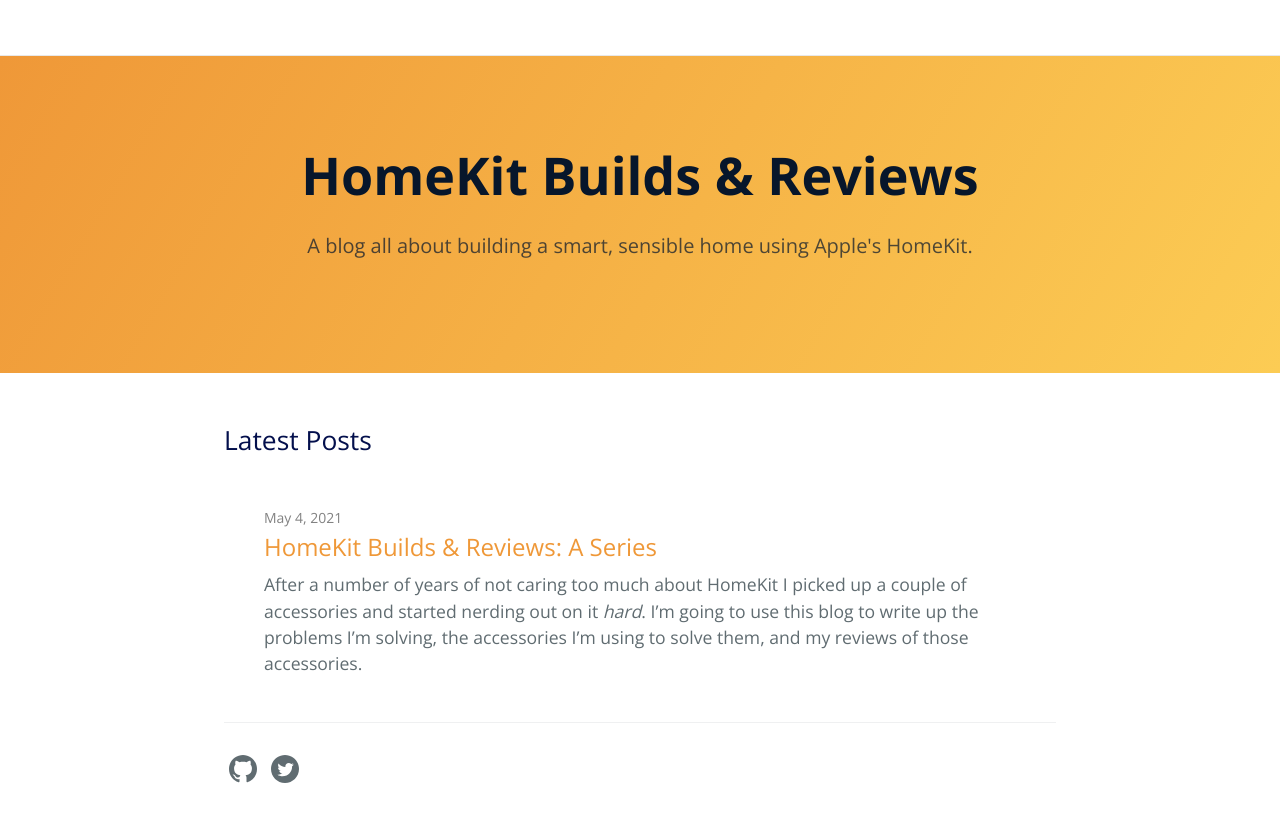
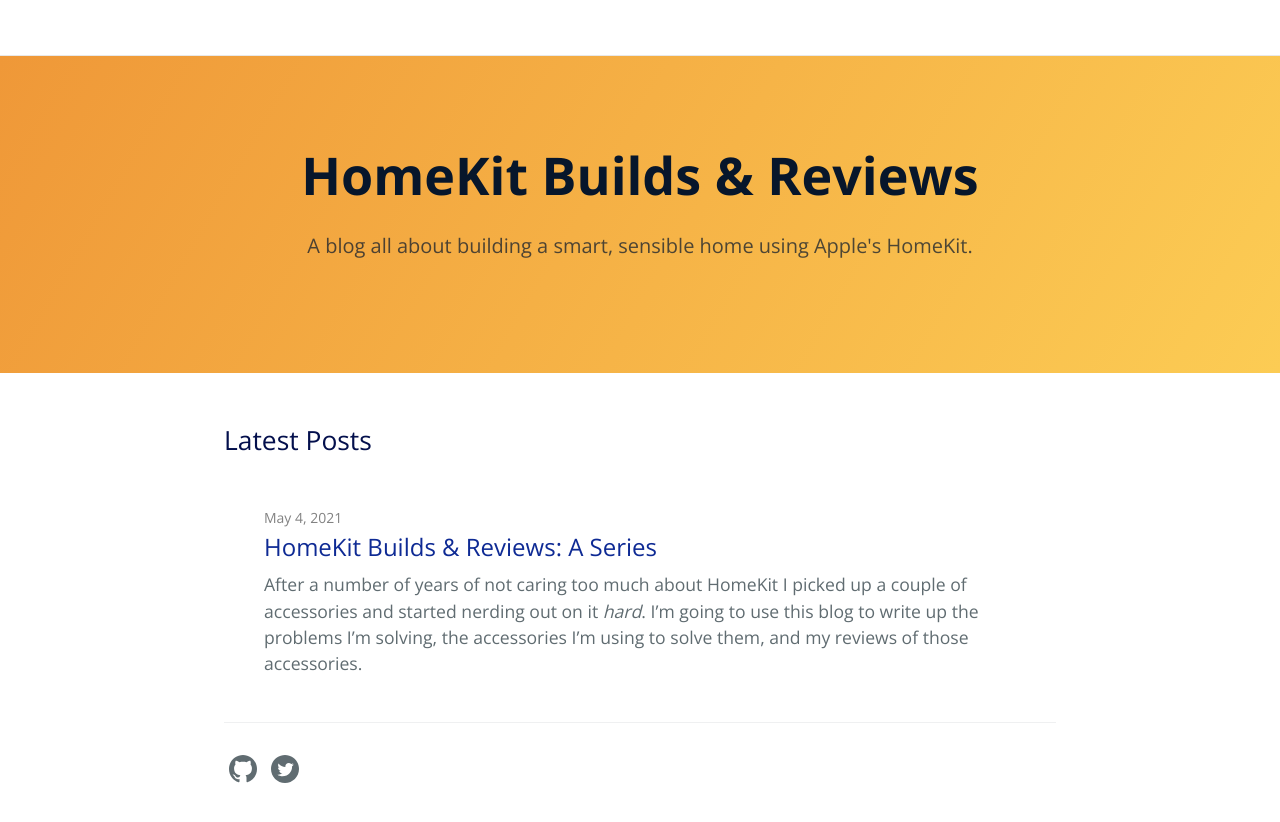
Before and after one commit to MrRooni/homekitbuilds, a Jekyll site: the page built from index.md, in a window 1280 px wide. Shown: the top 822 px of the page. Built offline with Jekyll 4.4.1, drawn with Linux system fonts in a browser that asks for light colours.

Commit message:
Update the link color

```diff
--- a/_sass/variables.scss
+++ b/_sass/variables.scss
@@ -10,7 +10,7 @@
 // Text
 $section-headings-color: #030F4C !default;
 $body-text-color: #606c71 !default;
-$body-link-color: #EF9838 !default;
+$body-link-color: #0E2A94 !default;
 $blockquote-text-color: #819198 !default;
 
 // Code
```
